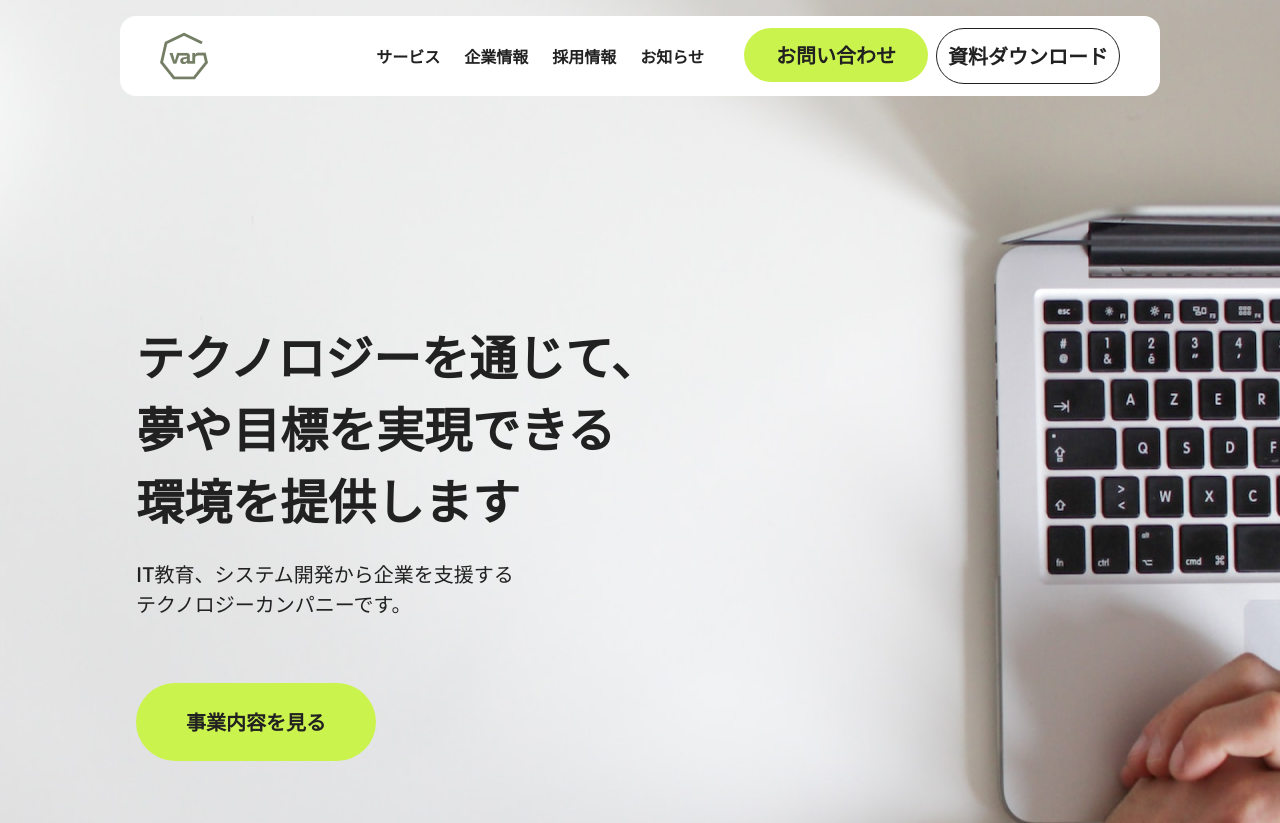
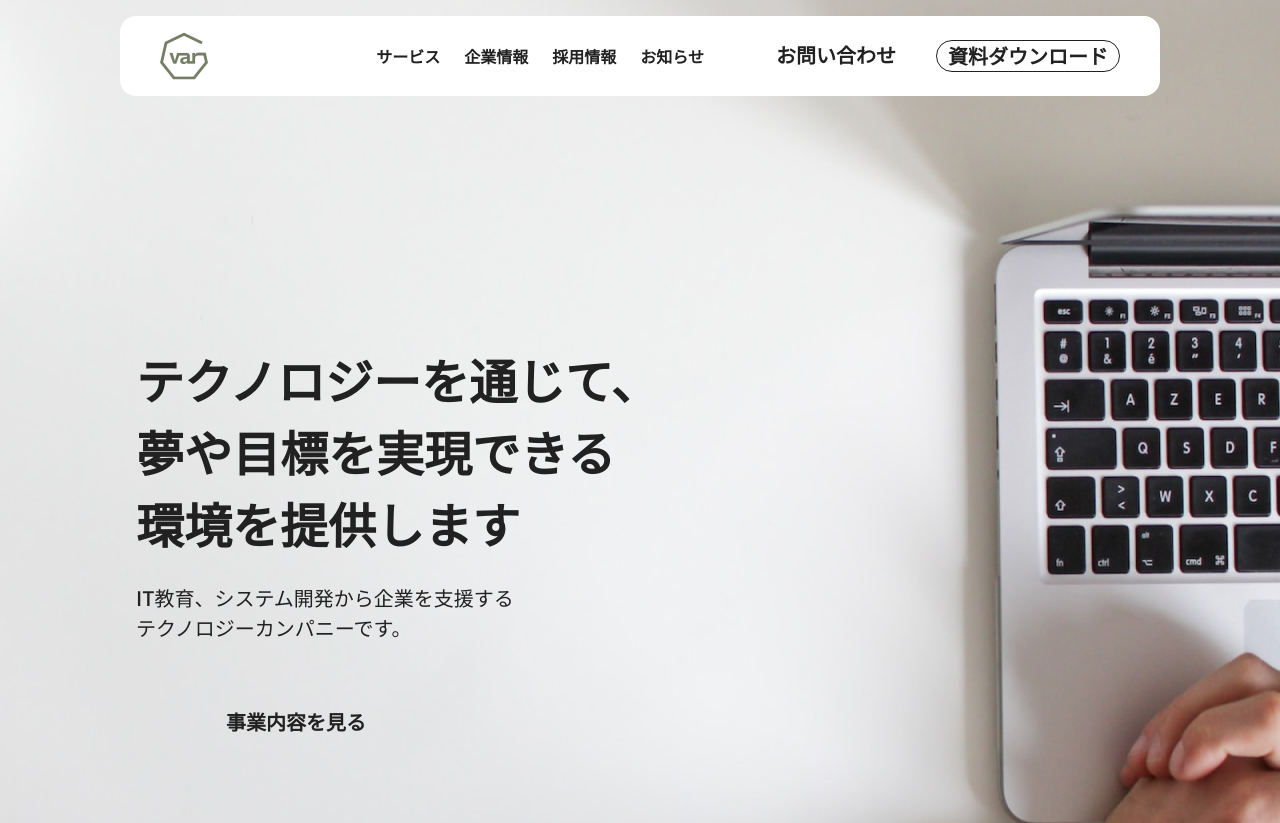
Before and after one commit to foryou929/nest-var.co.ltd-lp, a Next.js app: page / in a window 1280 px wide. Shown: the top 823 px of the page. Built offline with nearby package versions, Linux system fonts and the light colour scheme.

Commit message:
feat: fix button width by size

```diff
--- a/app/components/Button.tsx
+++ b/app/components/Button.tsx
@@ -7,9 +7,9 @@ interface ButtonComponentProps {
 
 const Button: React.FC<ButtonComponentProps> = ({ className, children, type, size }) => {
     return (
-        <button className={`w-[240px] ${type == "primary" ? "bg-primary" : "bg-secondary"} text-black rounded-full ${size == "xl" ? "py-[24px]" : size == "xs" ? "py-[12px]" : "py-[16px]"} xl:text-xl font-bold ${className}`}>
+        <button className={`${size == "xl" ? "w-[320px]" : size == "xs" ? "w-[160px]" : "w-[240px]"} ${type == "primary" ? "bg - primary" : "bg - secondary"} text-black rounded-full ${size == "xl" ? "py - [24px]" : size == "xs" ? "py - [12px]" : "py - [16px]"} xl:text-xl font-bold ${className}`}>
             {children}
-        </button>
+        </button >
     )
 }
 
```
